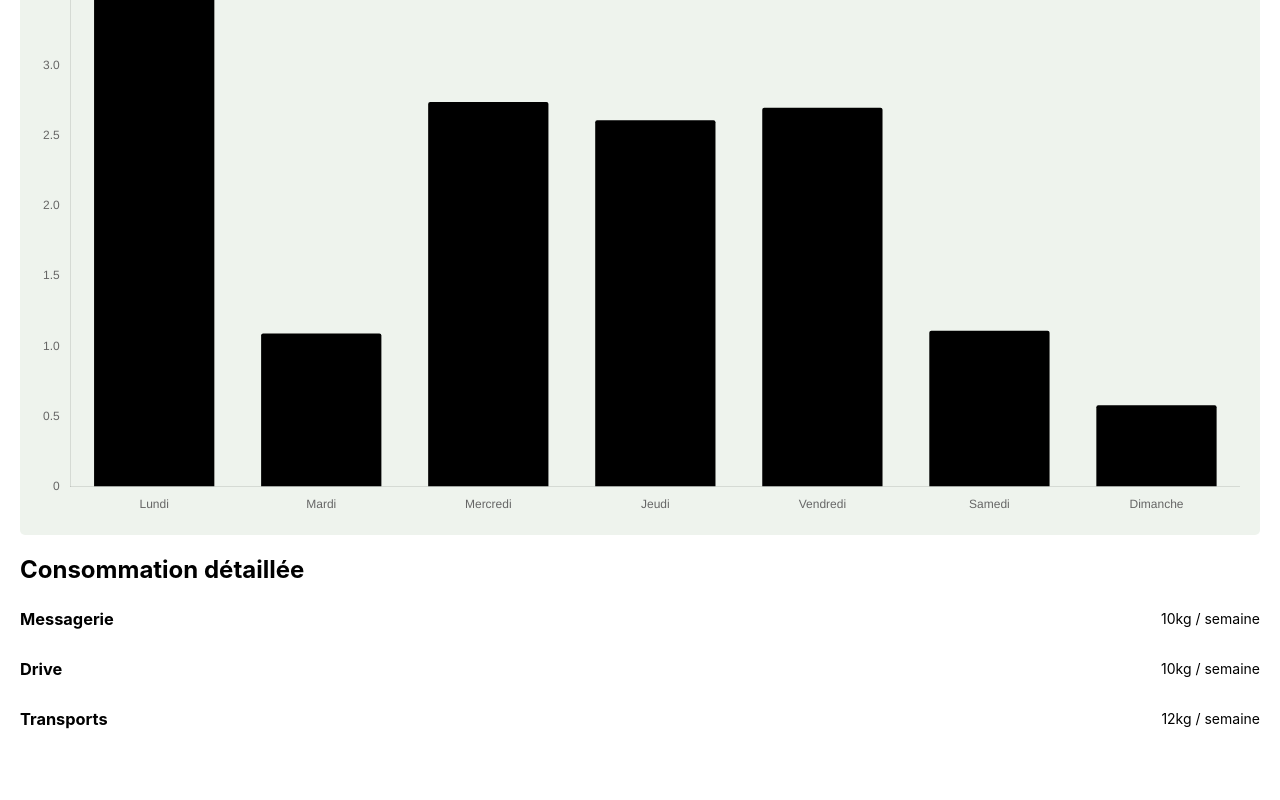
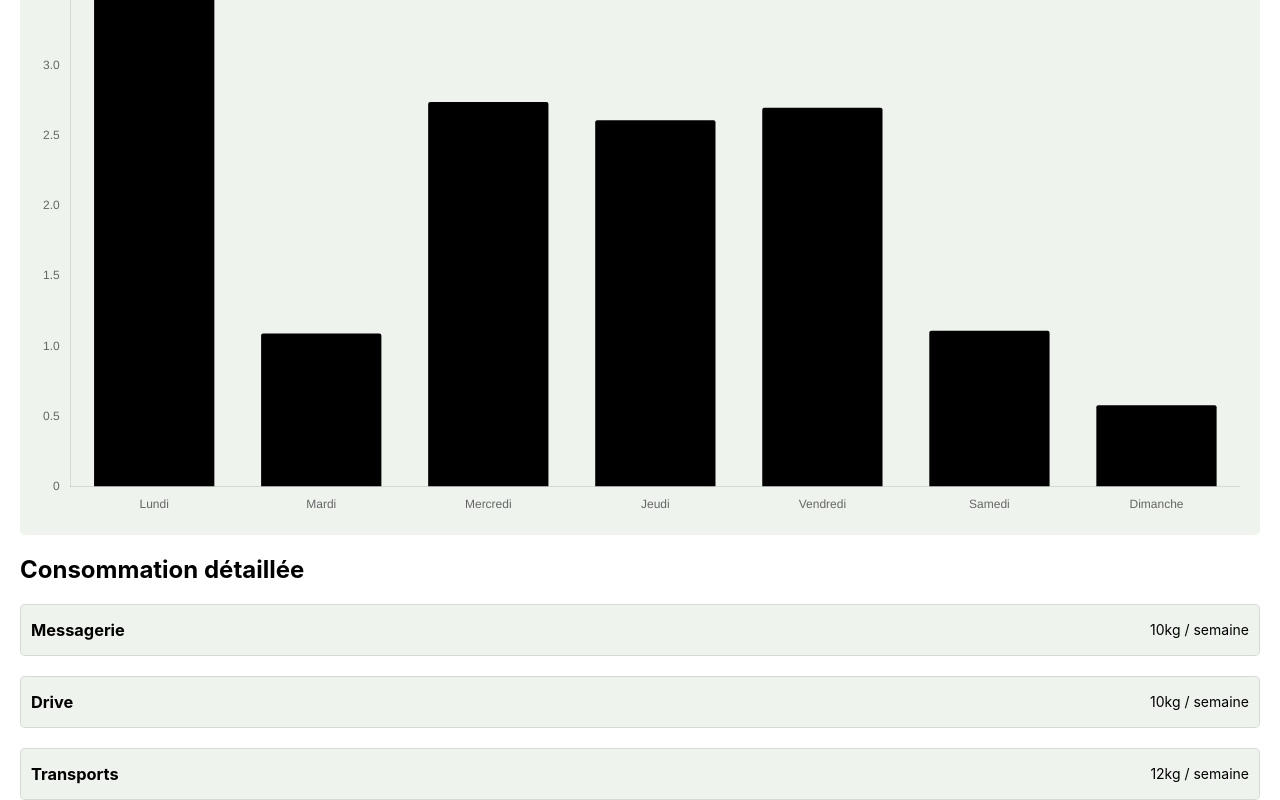
Before and after one commit to hackathon-climat-05/app-front, a Next.js app: page /home in a window 1280 px wide. Shown: the part 472-1272 px from the top of the page. Before the commit the page ends 1206 px from the top, so only its background shows below. Built offline with nearby package versions, Linux system fonts and the light colour scheme.

Commit message:
Update styles

```diff
--- a/styles/Home.module.css
+++ b/styles/Home.module.css
@@ -49,6 +49,10 @@
   align-items: center;
   margin-top: 20px;
   font-size: 14px;
+  padding: 10px;
+  background: #EEF3ED;
+  border: 0.5px solid rgba(0, 0, 0, 0.1);
+  border-radius: 5px;
 }
 .category p, .category h3 {
   margin: 5px 0px;
```
